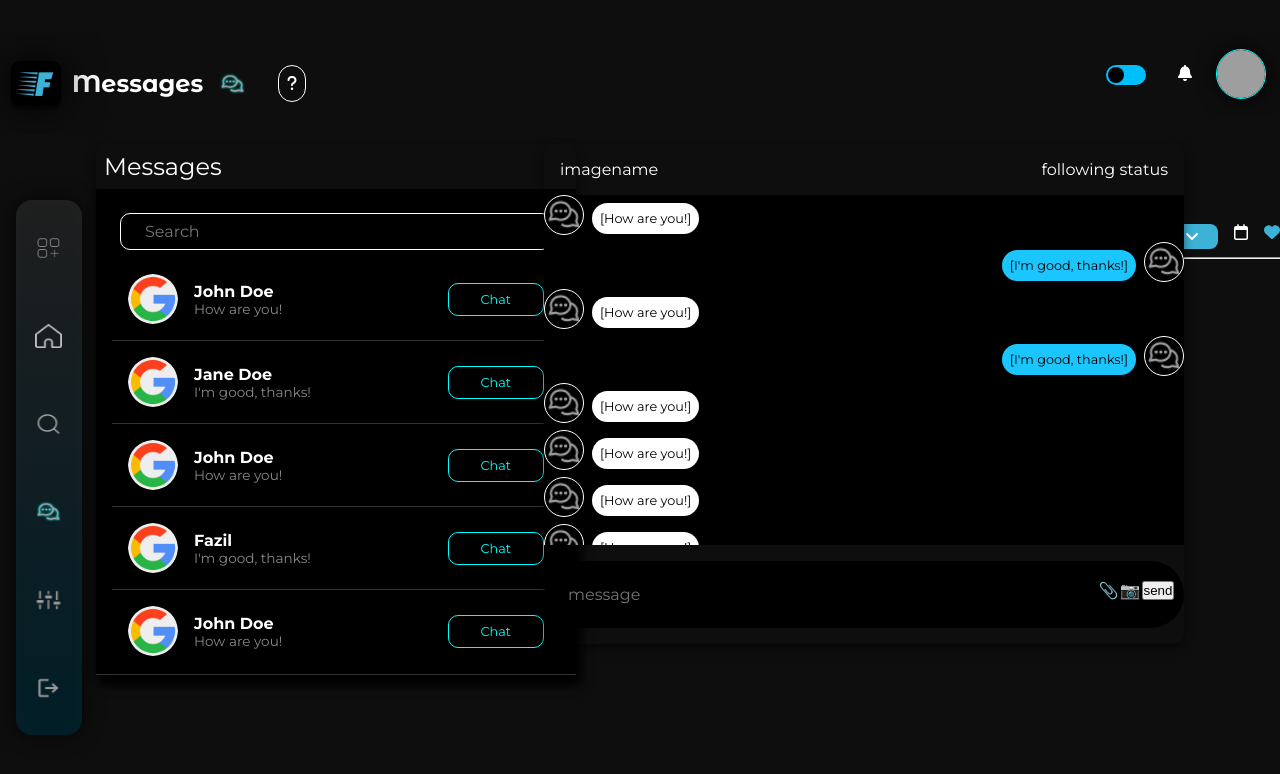
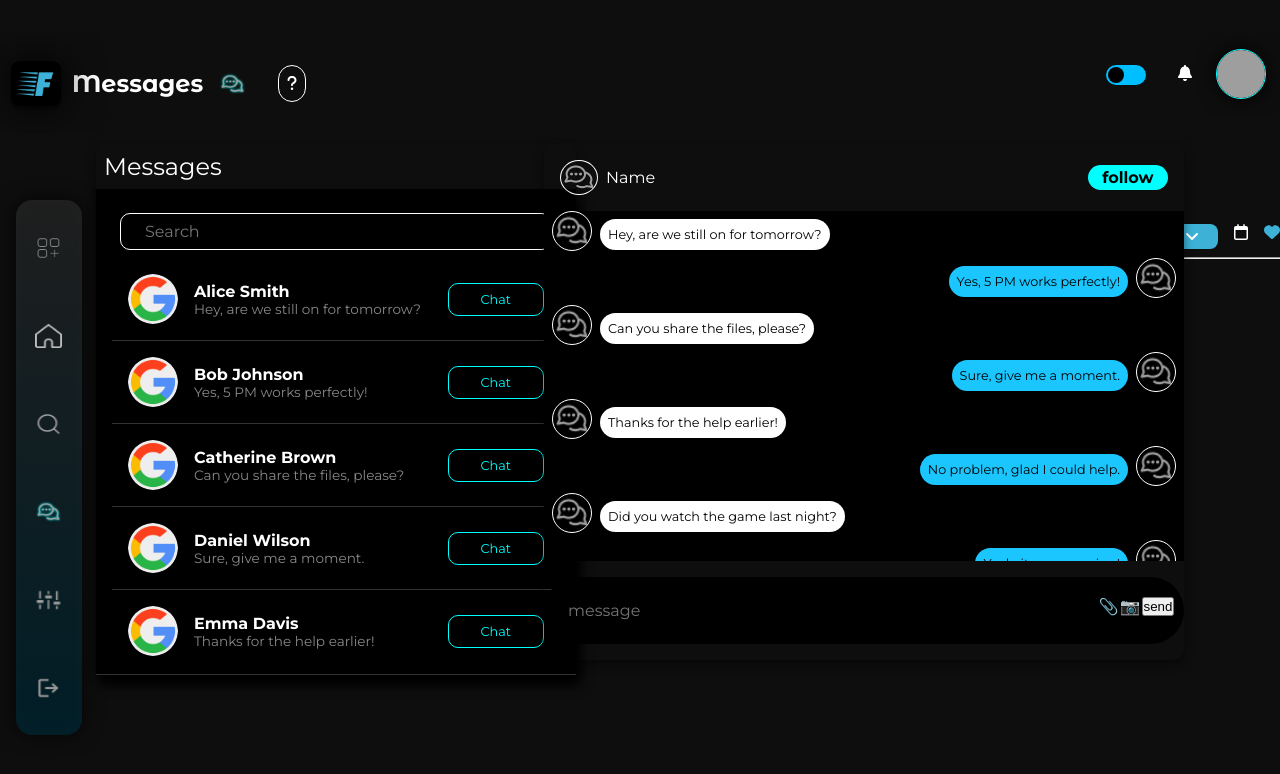
Before and after one commit to MohamedFazil89/Fitness-AI, a React (Create React App) app: page /dashboard/messages in a window 1280 px wide. Shown: the top 774 px of the page. Built offline with nearby package versions, Linux system fonts and the light colour scheme; grey boxes are pictures that could not be loaded.

Commit message:
some design update

```diff
--- a/src/Components/DummyUsers.js
+++ b/src/Components/DummyUsers.js
@@ -1,133 +1,97 @@
-import Profile from "../assets/google.png"
+import Profile from "../assets/google.png";
 
 const DummyUsers = [
     {
         id: 1,
-        Name: 'John Doe',
-        LastMessage: "How are you!",
+        Name: 'Alice Smith',
+        LastMessage: "Hey, are we still on for tomorrow?",
         profilepic: Profile,
         role: 'sender',
-        follower: true
     },
     {
         id: 2,
-        Name: 'Jane Doe',
-        LastMessage: "I'm good, thanks!",
+        Name: 'Bob Johnson',
+        LastMessage: "Yes, 5 PM works perfectly!",
         profilepic: Profile,
-        role:'receiver',
-        follower: false
-
-        },
+        role: 'receiver',
+    },
     {
         id: 3,
-        Name: 'John Doe',
-        LastMessage: "How are you!",
+        Name: 'Catherine Brown',
+        LastMessage: "Can you share the files, please?",
         profilepic: Profile,
         role: 'sender',
-        follower: true
-
-
     },
     {
         id: 4,
-        Name: 'Fazil',
-        LastMessage: "I'm good, thanks!",
+        Name: 'Daniel Wilson',
+        LastMessage: "Sure, give me a moment.",
         profilepic: Profile,
         role: 'receiver',
-        follower: false
-
     },
     {
         id: 5,
-        Name: 'John Doe',
-        LastMessage: "How are you!",
+        Name: 'Emma Davis',
+        LastMessage: "Thanks for the help earlier!",
         profilepic: Profile,
-        role:'sender',
-        follower: true
-
-
+        role: 'sender',
     },
     {
         id: 6,
-        Name: 'John Doe',
-        LastMessage: "How are you!",
+        Name: 'Franklin Harris',
+        LastMessage: "No problem, glad I could help.",
         profilepic: Profile,
-        role: 'sender',
-        follower: true
-
-
+        role: 'receiver',
     },
     {
         id: 7,
-        Name: 'John Doe',
-        LastMessage: "How are you!",
+        Name: 'Grace Lee',
+        LastMessage: "Did you watch the game last night?",
         profilepic: Profile,
         role: 'sender',
-        follower: true
-
-
     },
     {
         id: 8,
-        Name: 'John Doe',
-        LastMessage: "How are you!",
+        Name: 'Henry Martin',
+        LastMessage: "Yeah, it was amazing!",
         profilepic: Profile,
-        role: 'sender',
-        follower: true,
-
-
-
+        role: 'receiver',
     },
     {
         id: 9,
-        Name: 'John Doe',
-        LastMessage: "How are you!",
+        Name: 'Ivy Clark',
+        LastMessage: "What’s the plan for the weekend?",
         profilepic: Profile,
-        role: 'receiver',
-        follower: false
-
-
+        role: 'sender',
     },
     {
         id: 10,
-        Name: 'John Doe',
-        LastMessage: "How are you!",
+        Name: 'Jake Wright',
+        LastMessage: "Let’s go hiking!",
         profilepic: Profile,
         role: 'receiver',
-        follower: false
-
-
     },
     {
         id: 11,
-        Name: 'John Doe',
-        LastMessage: "How are you!",
+        Name: 'Luna Edwards',
+        LastMessage: "I’ll call you in 10 minutes.",
         profilepic: Profile,
         role: 'sender',
-        follower: true
-
-
     },
     {
         id: 12,
-        Name: 'John Doe',
-        LastMessage: "How are you!",
+        Name: 'Mason Green',
+        LastMessage: "Sounds good, talk to you then.",
         profilepic: Profile,
-        role: 'sender',
-        follower: true
-
-
+        role: 'receiver',
     },
     {
         id: 13,
-        Name: 'John Doe',
-        LastMessage: "How are you!",
+        Name: 'Nina Perez',
+        LastMessage: "Can we reschedule our meeting?",
         profilepic: Profile,
-        role: 'receiver',
-        follower: false
-
+        role: 'sender',
     },
-
-]
+];
 
 export default DummyUsers;
--- a/src/Components/PrivateChat.jsx
+++ b/src/Components/PrivateChat.jsx
@@ -5,28 +5,35 @@ import image from "../assets/Chat.png"
 
 export default function PrivateChat() {
   const [typemessage, typesetMessage] = useState('');
+  const [isfollow, setIsFollow] = useState(false);
+
+
+  const MessageSend = (e) => {
+    e.preventDefault();
+    console.log(typemessage);
+  }
 
   return (
     <section className='PrivateChat-container'>
       <div className="header">
-        <p>image</p>
-        <p>name</p>
-        <p className='follow'>following status</p>
+        <img src={image} alt="profile" className='profile-picture' />
+        <p className='Name'>Name</p>
+        <p className={ isfollow ? 'follow' : 'nofollow' } onClick={() => setIsFollow(!isfollow)}>{isfollow ? 'following' : 'follow'}</p>
       </div>
 
       <div className="chatbox">
-      {DummyUsers.map(( users ) =>(
-        <div className={`${ users.role === 'receiver' ? 'receiver' : 'sender'}`}>
+        {DummyUsers.map((users) => (
+          <div className={`${users.role === 'receiver' ? 'receiver' : 'sender'}`}>
             {/* Sender messages */}
             <img src={image} alt="" />
-          <p key={users.id}>[{users.LastMessage}]</p>
+            <p key={users.id}>{users.LastMessage}</p>
 
           </div>
 
         ))}
 
       </div>
-      <div className="messagebox">
+      <form className="messagebox">
         <input
           type="text"
           placeholder='message'
@@ -39,10 +46,10 @@ export default function PrivateChat() {
           <span>📎</span>
           <span>📷</span>
           <span>
-          <button>send</button>
+            <button className='send' onClick={MessageSend}>send</button>
           </span>
         </section>
-      </div>
+      </form>
     </section>
   )
 }
--- a/src/Components/styles/ChatList.css
+++ b/src/Components/styles/ChatList.css
@@ -134,3 +134,10 @@ body {
     background-color: aqua;
     color: black;
 }
+
+.ChatList-Item > button:active{
+    transform: scale(0.98);
+    background-color: aqua;
+    color: black;
+    box-shadow: 2px 2px 5px rgba(0, 0, 0, 0.5);
+}
--- a/src/Components/styles/PrivateChat.css
+++ b/src/Components/styles/PrivateChat.css
@@ -21,6 +21,15 @@ body{
 
 }
 
+.profile-picture{
+    border: 1px solid white;
+    border-radius: 50%;
+}
+.Name{
+    margin-left: .5rem;
+
+}
+
 .header{
     display: flex;
     justify-content: space-between;
@@ -31,6 +40,27 @@ body{
 
 .follow{
     margin-left: auto;
+    border: 2px solid white;
+    padding: .2rem .9rem;
+    border-radius: 30px;
+    cursor: pointer;
+    transition: .2s;
+}
+
+.follow::selection, .nofollow::selection{
+    background: transparent; /* Removes text selection */
+}
+.nofollow{
+    margin-left: auto;
+    padding: .2rem .9rem;
+    border-radius: 30px;
+    cursor: pointer;
+    transition: .5s;
+    background-color: aqua;
+    font-weight: bold;
+    color: black;
+    transition: all .2s;
+
 }
 .chatbox{
     background-color: black;
@@ -39,10 +69,11 @@ body{
     max-height: 350px;
     overflow-y: scroll;
     margin-bottom: 1rem;
-
-
-
+    -ms-overflow-style: none;
 }
+.chatbox::-webkit-scrollbar {
+    display: none; /* Hides scrollbar in Chrome, Safari, and Edge */
+  }
 .message-input{
     all: unset;
     padding: 1rem;
@@ -67,7 +98,14 @@ body{
     background-color: black;
     border: 1px solid;
 }
+.receiver > img{
+    margin-right: .5rem;
 
+}
+.sender > img{
+    margin-left: .5rem;
+
+}
 .sender > p{
     margin: .5rem;
     background-color: white;
@@ -82,6 +120,11 @@ body{
     border-radius: 50px;
     font-size: .8rem;
 
+}
+
+.send{
+    /* all: unset; */
+    cursor: pointer;
 }
 
 .receiver{
@@ -120,4 +163,5 @@ body{
 
 .icons > span{
     margin-right: .1rem;
+    cursor: pointer;
 }
```
Lines whose indentation alone changed are shown as unchanged.
